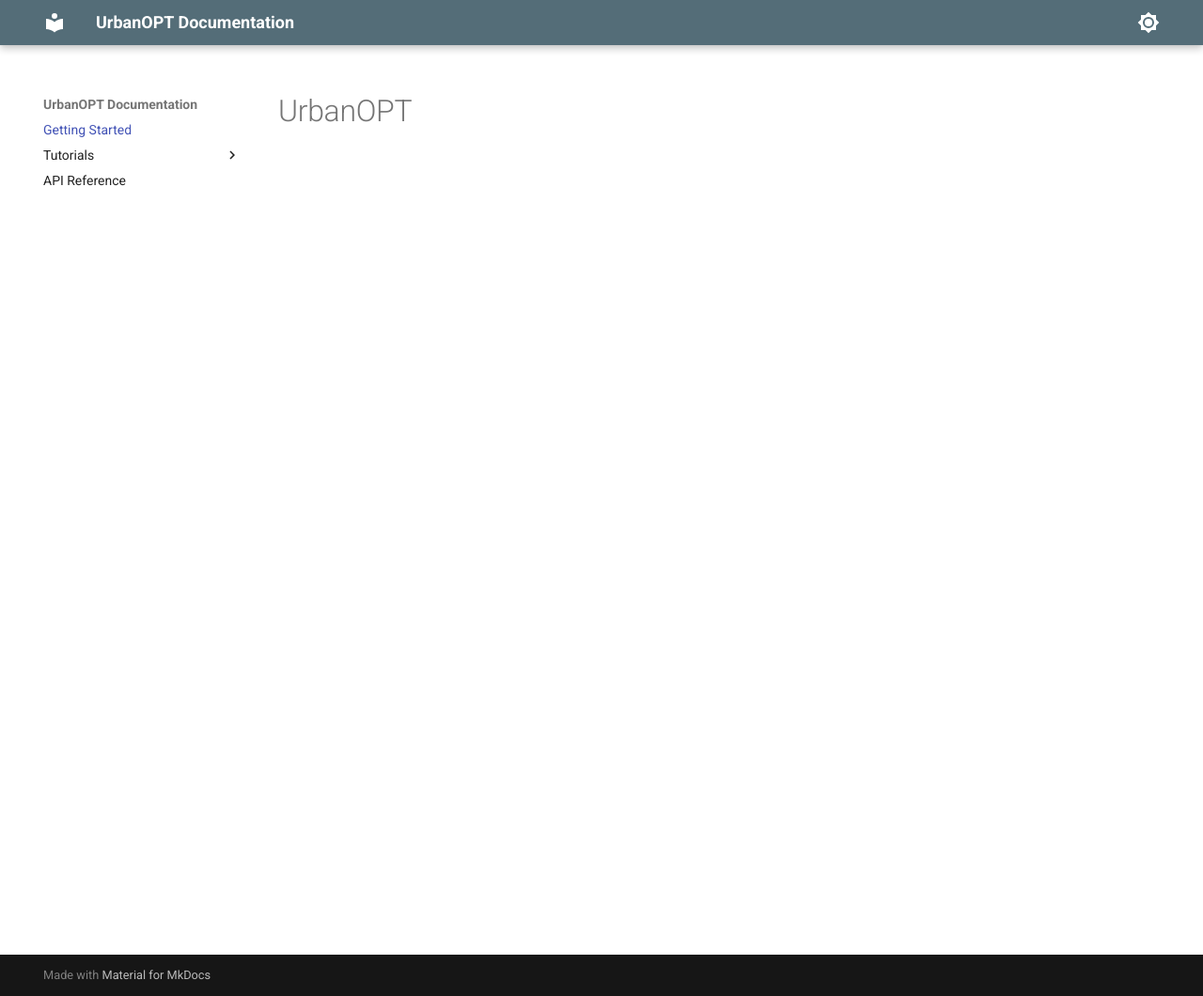
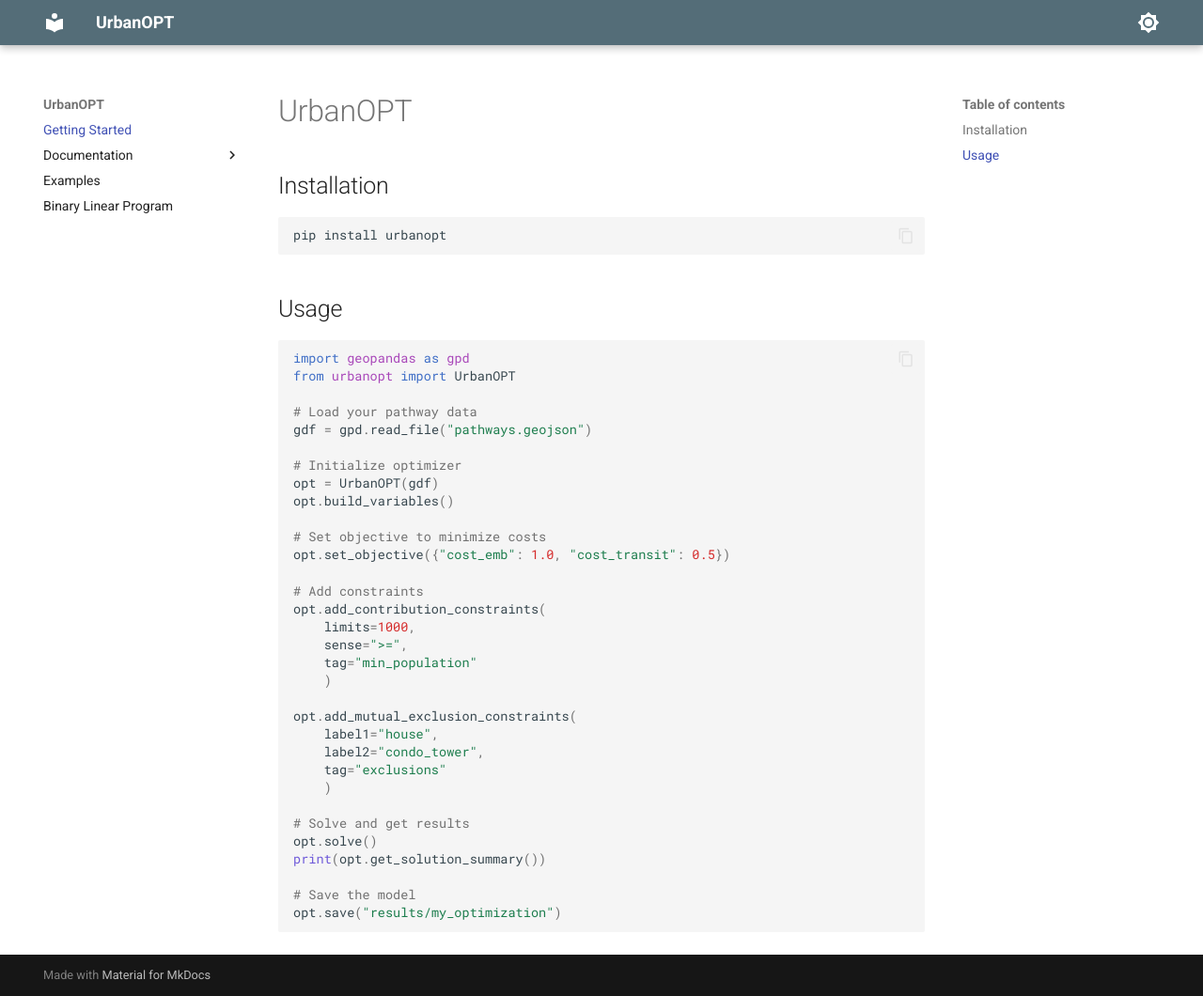
Before and after one commit to jwardbond/urbanopt, an MkDocs documentation site: the page built from docs/index.md, in a window 1280 px wide and 1060 px high. Shown: the whole window at 94% size. Built offline with MkDocs 1.6.1 and Material for MkDocs 9.7.7, drawn with Linux system fonts in a browser that asks for light colours.

Commit message:
Updated docs

````diff
--- a/docs/index.md
+++ b/docs/index.md
@@ -1 +1,43 @@
 # UrbanOPT
+
+## Installation
+```python
+pip install urbanopt
+```
+
+## Usage
+
+```python
+import geopandas as gpd
+from urbanopt import UrbanOPT
+
+# Load your pathway data
+gdf = gpd.read_file("pathways.geojson")
+
+# Initialize optimizer
+opt = UrbanOPT(gdf)
+opt.build_variables()
+
+# Set objective to minimize costs
+opt.set_objective({"cost_emb": 1.0, "cost_transit": 0.5})
+
+# Add constraints
+opt.add_contribution_constraints(
+    limits=1000,
+    sense=">=",
+    tag="min_population"
+    )
+
+opt.add_mutual_exclusion_constraints(
+    label1="house",
+    label2="condo_tower",
+    tag="exclusions"
+    )
+
+# Solve and get results
+opt.solve()
+print(opt.get_solution_summary())
+
+# Save the model
+opt.save("results/my_optimization")
+```
--- /dev/null
+++ b/docs/javascripts/mathjax.js
@@ -0,0 +1,19 @@
+window.MathJax = {
+  tex: {
+    inlineMath: [["\\(", "\\)"]],
+    displayMath: [["\\[", "\\]"]],
+    processEscapes: true,
+    processEnvironments: true
+  },
+  options: {
+    ignoreHtmlClass: ".*|",
+    processHtmlClass: "arithmatex"
+  }
+};
+
+document$.subscribe(() => {
+  MathJax.startup.output.clearCache()
+  MathJax.typesetClear()
+  MathJax.texReset()
+  MathJax.typesetPromise()
+})
--- a/mkdocs.yml
+++ b/mkdocs.yml
@@ -1,7 +1,9 @@
-site_name: UrbanOPT Documentation
+site_name: UrbanOPT
 
 theme:
   name: material
+  features:
+    - content.code.copy
   palette:
   - scheme: default
     primary: blue-grey
@@ -21,7 +23,25 @@
 
 nav:
   - Getting Started: index.md
-  - Tutorials:
-      - Tutorial 1: tutorial_1.md
-      - Tutorial 2: tutorial_2.md
-  - API Reference: api_reference.md
+  - Documentation:
+    - User Guide:  guide.md
+    - API: api_reference.md
+  - Examples: examples.md
+  - Binary Linear Program: blp.md
+
+markdown_extensions:
+  - pymdownx.highlight:
+      anchor_linenums: true
+  - pymdownx.inlinehilite
+  - pymdownx.tabbed
+  - pymdownx.snippets
+  - pymdownx.arithmatex:
+      generic: true
+  - pymdownx.details
+  - pymdownx.superfences
+  - attr_list
+  - admonition
+
+extra_javascript:
+  - javascripts/mathjax.js
+  - https://unpkg.com/mathjax@3/es5/tex-mml-chtml.js
````
Also changed, not shown: README.md (+1 -1 lines), docs/api_reference.md (+1 -1 lines), docs/blp.md (added, +83 -0 lines), docs/examples.md (added, +2 -0 lines), docs/guide.md (added, +245 -0 lines), docs/static/images/development_opportunities.png (added), docs/static/images/output.png (added), docs/tutorials.md (deleted).
